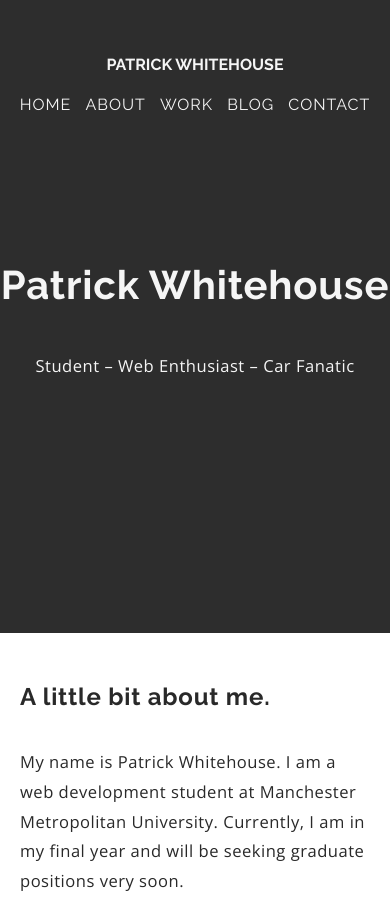
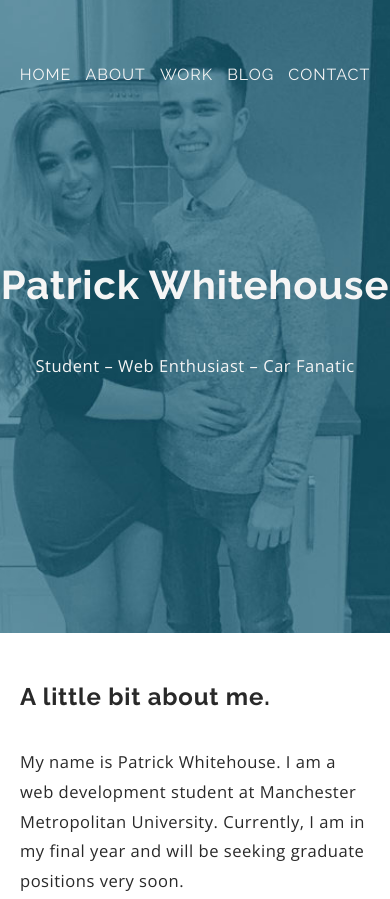
Before and after one commit to PatrickWhitehouse/AgencyReady, a website: page index.html in a window 390 px wide. Shown: the top 899 px of the page. Drawn offline with nearby package versions, Linux system fonts and the light colour scheme.

Commit message:
Changed hero image.

```diff
--- a/sass/styles.scss
+++ b/sass/styles.scss
@@ -143,11 +143,14 @@ span.brand, span.brand-sub{
   position: relative;
   font-family: 'Raleway', sans-serif;
   margin-left: 40px;
-  font-weight: bold;
+  font-weight: 500;
 }
 
+
+
 span.brand-sub{
-  color: #000;
+  color: $lightblue;
+  font-family: 'Open Sans', sans-serif;
 }
 
 nav.main {
@@ -262,10 +265,10 @@ nav.sub_pages a:hover:after{
 /* Hero Section Styling */
 section.hero {
     height: 75vh;
-    background-image: url('../images/hero_portrait.png');
+    background-image: url('../images/hero_couple.jpg');
     background-position: center;
     background-attachment:fixed;
-    background-size: cover;
+    background-size:cover;
     background-repeat: no-repeat;
     color: $lightgrey;
     display: flex;
@@ -675,9 +678,7 @@ footer {
       min-width: 100%;
     }
 
-    section.hero{
-        background: #2d2d2d;
-    }
+
 
     nav{
       flex-direction: column;
@@ -686,8 +687,10 @@ footer {
 
 
     span.brand, span.brand-sub{
-      margin: 20px 0;
+      margin:0 0 20px 0;
     }
+
+
 
 
 
@@ -709,6 +712,9 @@ footer {
         padding: 0;
         margin: 0;
 
+    }
+    span.brand{
+      display: none;
     }
 
     nav.sub_pages ul {
```
Also changed, not shown: css/styles.css, images/hero_couple.jpg (added), 1 other file.
